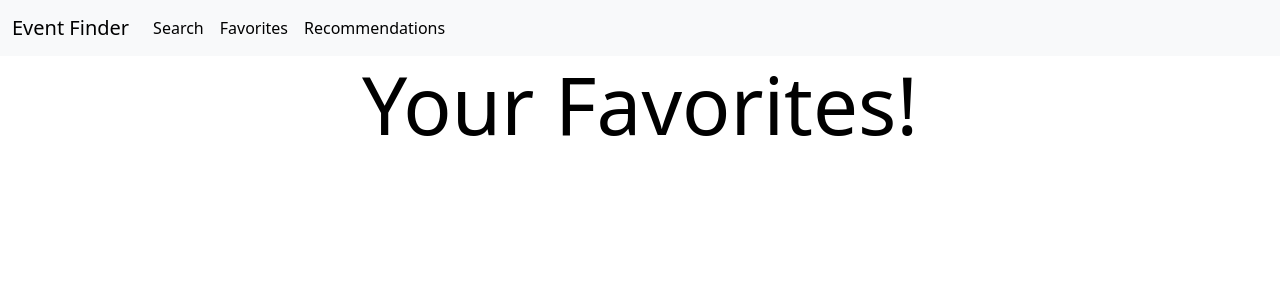
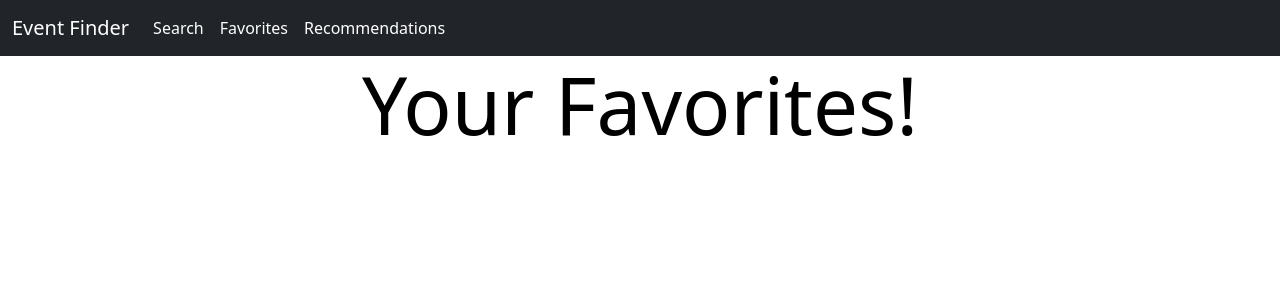
Before and after one commit to erickH1999/TicketMaster_LLM, a Django app: page /update/1 in a window 1280 px wide. Shown: the top 300 px of the page. Run offline with Django 4.2, Linux system fonts and the light colour scheme; some libraries are stand-ins or nearby versions.

Commit message:
Slight Visual Modifications

```diff
--- a/TicketMaster/templates/Base.html
+++ b/TicketMaster/templates/Base.html
@@ -9,10 +9,10 @@
     <link rel="stylesheet" href="https://cdn.jsdelivr.net/npm/bootstrap-icons@1.11.2/font/bootstrap-icons.min.css">
 </head>
 <body>
-<nav class="navbar navbar-expand-lg bg-body-tertiary navbar sticky-top navbar"
+<nav class="navbar navbar-expand-lg bg-dark navbar sticky-top "
      style="background-color: rgb(128,128,128)">
     <div class="container-fluid">
-        <a class="navbar-brand">Event Finder</a>
+        <a class="navbar-brand text-white">Event Finder</a>
         <button class="navbar-toggler" type="button" data-bs-toggle="collapse" data-bs-target="navbarNav"
                 aria-controls="navbarNav" aria-expanded="false" aria-label="Toggle navigation">
             <span class="navbar-toggler-icon"></span>
@@ -20,13 +20,13 @@
         <div class="collapse navbar-collapse" id="navbarNav">
             <ul class="navbar-nav">
                 <li class="nav-item">
-                    <a class="nav-link active" aria-current="page" href="{% url 'results' %}">Search</a>
+                    <a class="nav-link active text-white" aria-current="page" href="{% url 'results' %}">Search</a>
                 </li>
                 <li class="nav-item">
-                    <a class="nav-link active" aria-current="page" href="{% url 'view_favorites' %}">Favorites</a>
+                    <a class="nav-link active text-white" aria-current="page" href="{% url 'view_favorites' %}">Favorites</a>
                 </li>
                 <li class="nav-item">
-                    <a class="nav-link active" aria-current="page" href="{% url 'chat_view' %}">Recommendations</a>
+                    <a class="nav-link active text-white" aria-current="page" href="{% url 'chat_view' %}">Recommendations</a>
                 </li>
             </ul>
         </div>
--- a/TicketMaster/templates/Favorites.html
+++ b/TicketMaster/templates/Favorites.html
@@ -11,13 +11,13 @@
 
 
     <div class="container">
-        <div class="row justify-content-center">
+        <div class="row justify-content-center bg-light">
             {% for event in events %}
 
 
 
                 <div class="col-md-4 my-3">
-                    <div class="card text-center">
+                    <div class="card text-center ">
                         <div class="card-header">
                             Favorite Event
                         </div>
--- a/TicketMaster/templates/SearchResults.html
+++ b/TicketMaster/templates/SearchResults.html
@@ -2,7 +2,7 @@
 {% block content %}
     <div id="containerResults" class="container-fluid p-3">
         {% csrf_token %}
-        <div class="row justify-content-center text-center">
+        <div class="row justify-content-center bg-light text-center">
             <div class="col-12 text-black">
                 <h1 class="display-1 my-3">Ticket Master</h1>
             </div>
--- a/TicketMaster/templates/chat.html
+++ b/TicketMaster/templates/chat.html
@@ -34,9 +34,9 @@
                                 <div class="col-6 col-md-4 col-lg-4">
                                     <div class="card">
                                         <div class="card-body">
-                                            <h5 class="card-title">{{ card.title }}</h5>
+                                            <h5 class="card-title">{{ card.name }}</h5>
                                             <h5 class="lead">{{ card.venue }}</h5>
-                                            <p>{{ card.date }} at {{ card.time }}</p>
+                                            <p>{{ card.event_date }} at {{ card.event_time }}</p>
                                             <a href="{{ card.ticket_link }}" class="btn btn-secondary">Find Tickets</a>
                                         </div>
                                     </div>
```
Also changed, not shown: db.sqlite3.
